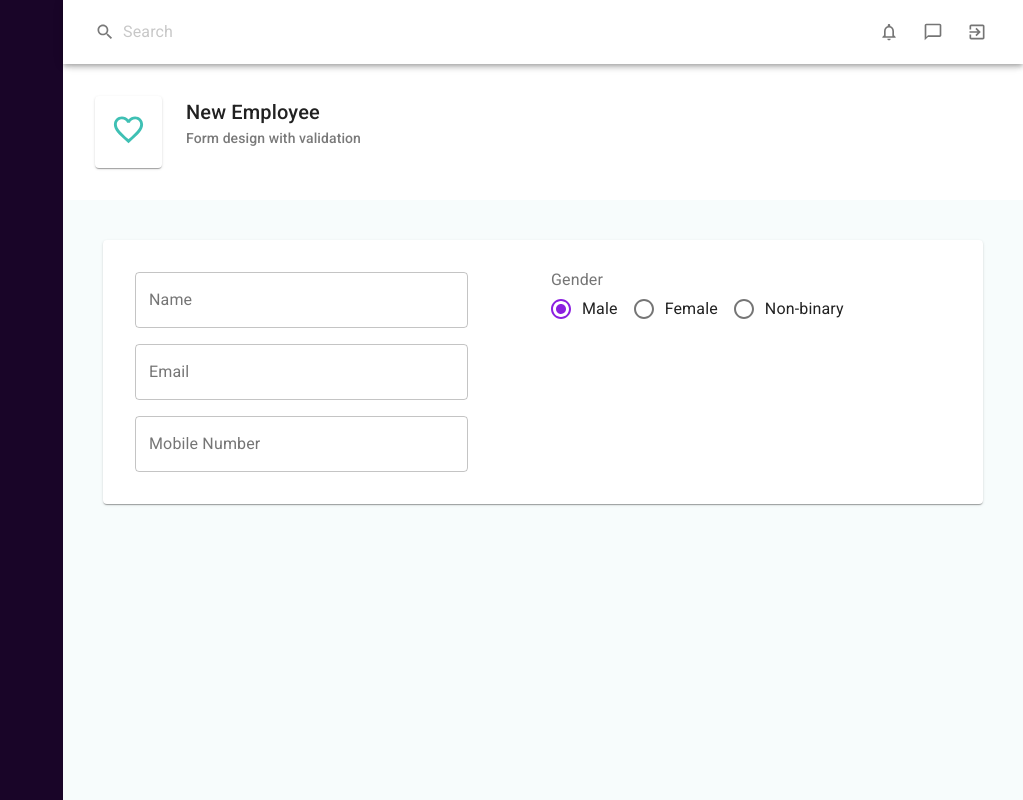
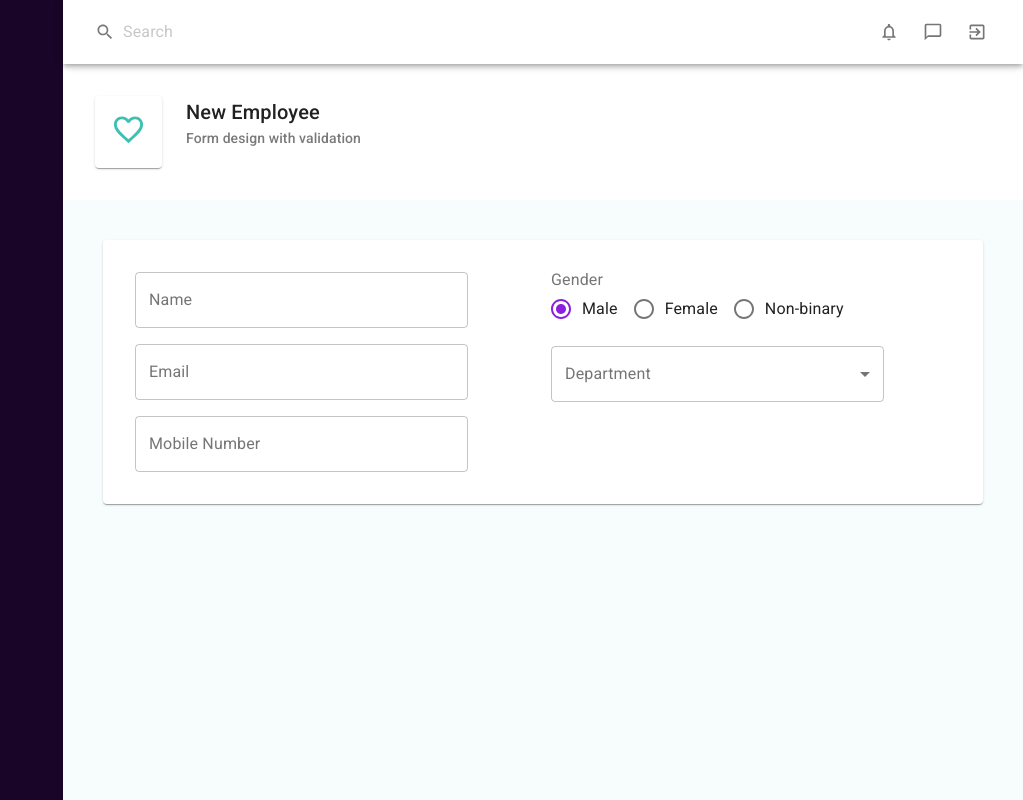
Before and after one commit to chinmaykunkikar/mui, a React (Create React App) app: page / in a window 1280 px wide. Shown: the whole page, without its empty margins (257-1280 px from the left). Built offline with nearby package versions, Linux system fonts and the light colour scheme.

Commit message:
mui:  add Select component

```diff
--- a/src/component/controls/Controls.js
+++ b/src/component/controls/Controls.js
@@ -1,9 +1,11 @@
 import TextInput from './TextInput'
+import Select from './Select'
 import RadioGroup from './RadioGroup'
 
 const Controls = {
+  RadioGroup,
+  Select,
   TextInput,
-  RadioGroup,
 }
 
 export default Controls
--- /dev/null
+++ b/src/component/controls/Select.js
@@ -0,0 +1,26 @@
+import {
+  FormControl,
+  InputLabel,
+  MenuItem,
+  Select as MuiSelect,
+} from '@material-ui/core'
+import React from 'react'
+
+function Select(props) {
+  const { name, label, value, onChange, options } = props
+  return (
+    <FormControl variant='outlined'>
+      <InputLabel>{label}</InputLabel>
+      <MuiSelect label={label} name={name} value={value} onChange={onChange}>
+        <MenuItem value=''>None</MenuItem>
+        {options.map(item => (
+          <MenuItem key={item.id} value={item.id}>
+            {item.title}
+          </MenuItem>
+        ))}
+      </MuiSelect>
+    </FormControl>
+  )
+}
+
+export default Select
--- a/src/pages/Employees/EmployeeForm.js
+++ b/src/pages/Employees/EmployeeForm.js
@@ -18,6 +18,13 @@
   { id: 'male', title: 'Male' },
   { id: 'female', title: 'Female' },
   { id: 'nonbinary', title: 'Non-binary' },
+]
+
+const departmentItems = [
+  { id: '1', title: 'Development' },
+  { id: '2', title: 'Marketing' },
+  { id: '3', title: 'HR' },
+  { id: '4', title: 'Accounting' },
 ]
 
 function EmployeeForm() {
@@ -54,6 +61,13 @@
             onChange={handleChange}
             items={genderItems}
           />
+          <Controls.Select
+            name='departmentId'
+            label='Department'
+            value={values.departmentId}
+            onChange={handleChange}
+            options={departmentItems}
+          />
         </Grid>
       </Grid>
     </Form>
```
